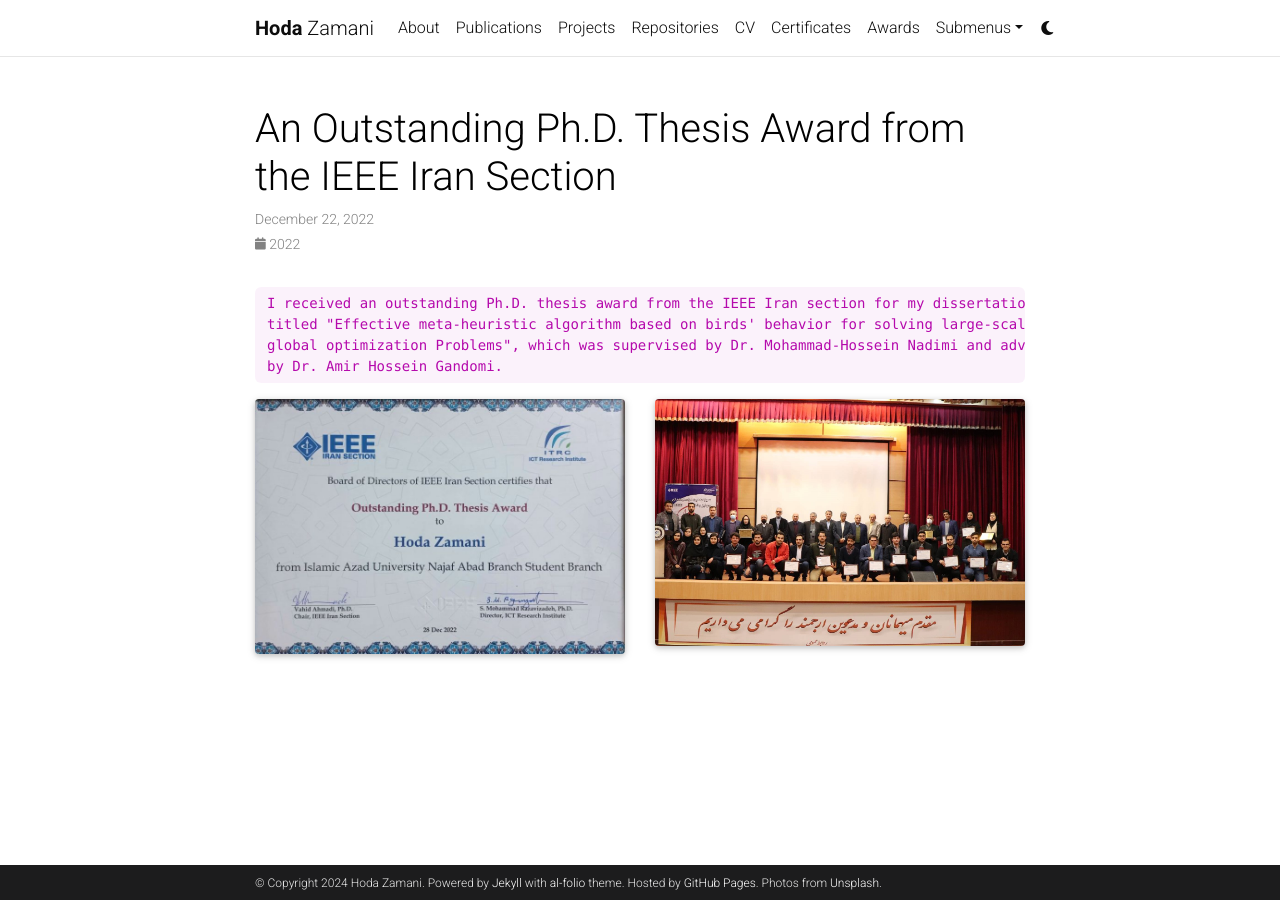
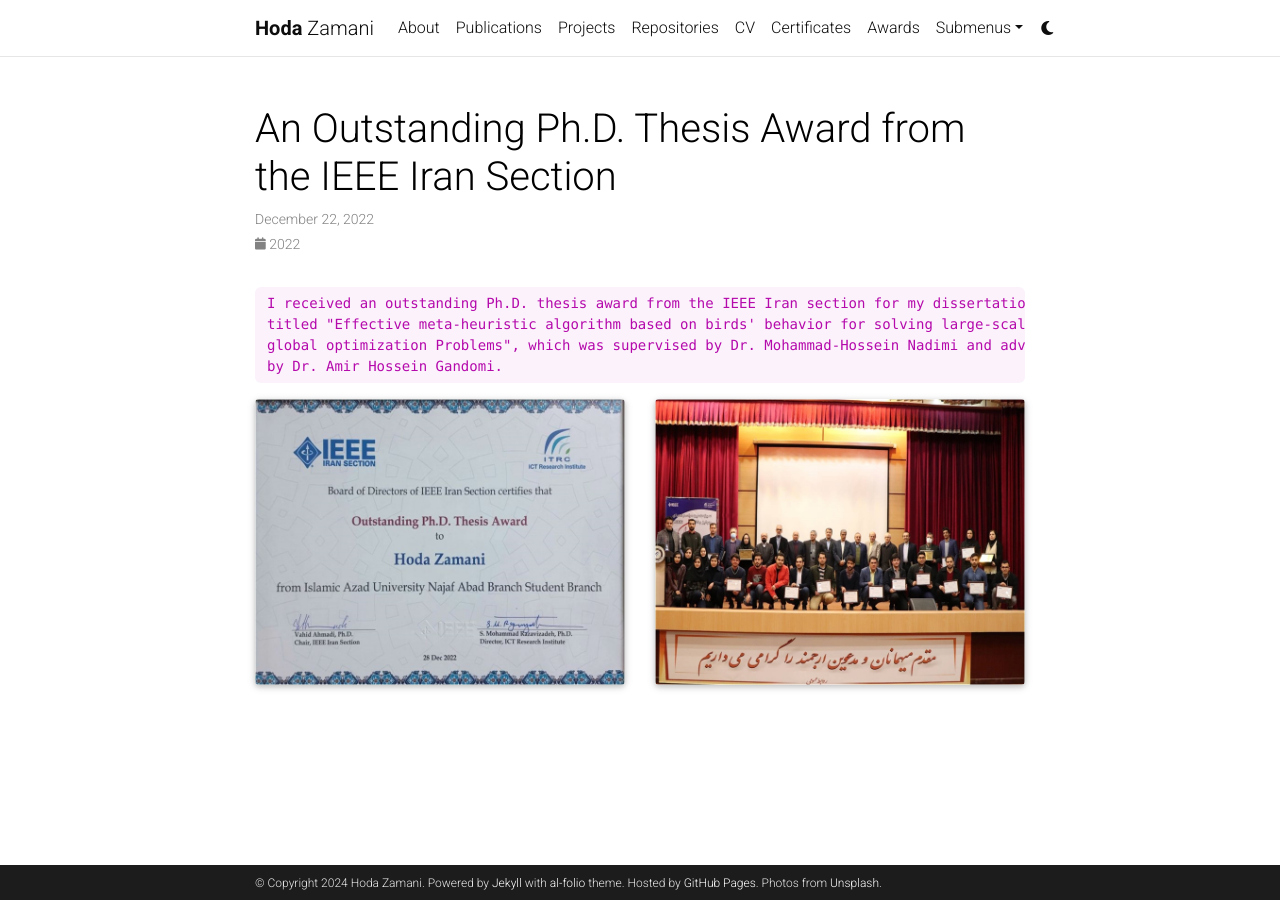
Before and after one commit to HodaZamani/HodaZamani.github.io, a Jekyll site: the page built from _news/announcement_1.md, in a window 1280 px wide. Built offline with Jekyll 4.4.1, drawn with Linux system fonts in a browser that asks for light colours; full-size pictures stand in for the smaller copies a plugin makes; comment, search, counter and statistics services are not loaded; a style sheet for code colours, icons or effects is not loaded.

Commit message:
Update announcement_1.md

```diff
--- a/_news/announcement_1.md
+++ b/_news/announcement_1.md
@@ -16,9 +16,9 @@
 
 <div class="row">
     <div class="col-sm mt-3 mt-md-0">
-        {% include figure.html path="assets/img/IEEE.jpg" title="example image" class="img-fluid rounded z-depth-1" zoomable=true %}
+        {% include figure.html path="assets/img/IEEEAward01.jpg" title="example image" class="img-fluid rounded z-depth-1" zoomable=true %}
     </div>
     <div class="col-sm mt-3 mt-md-0">
-        {% include figure.html path="assets/img/IEEE2.jpg" title="example image" class="img-fluid rounded z-depth-1" zoomable=true %}
+        {% include figure.html path="assets/img/IEEEAward02.jpg" title="example image" class="img-fluid rounded z-depth-1" zoomable=true %}
     </div>
 </div>
```
